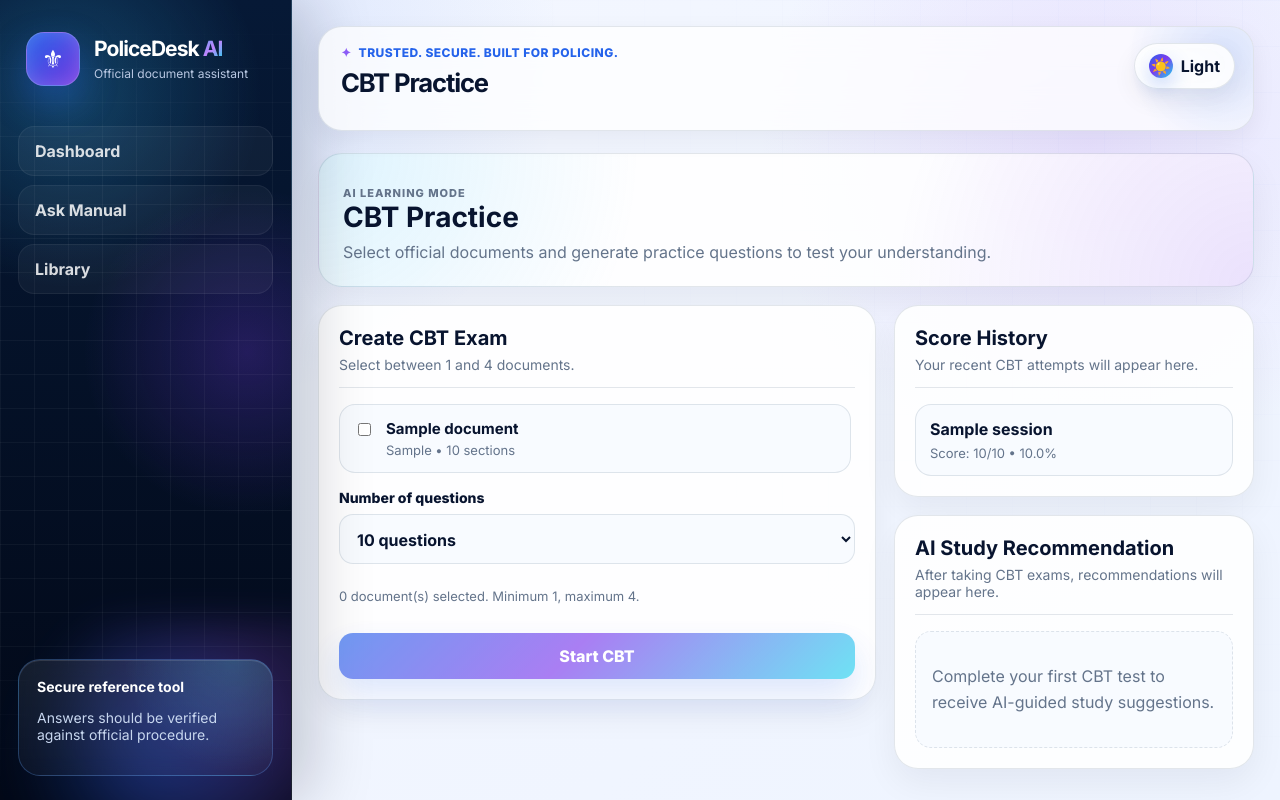
After one commit to JayR-Studio/PoliceDeskAI, a Flask app: page /cbt in a window 1280 px wide. The commit adds this page. Run offline with Flask 3, Linux system fonts and the light colour scheme; tables that the repository leaves empty hold one stand-in row (values such as "Sample post").

Commit message:
Add CBT landing page and session foundation

```diff
--- a/app.py
+++ b/app.py
@@ -16,7 +16,7 @@ from services.chunker import split_text_into_chunks
 from flask import Flask, render_template, request, redirect, url_for, flash, jsonify, session
 from werkzeug.utils import secure_filename
 from config import Config
-from models import db, Document, DocumentChunk, ChatSession, ChatMessage
+from models import db, Document, DocumentChunk, ChatSession, ChatMessage, CBTSession, CBTQuestion
 from datetime import datetime, timedelta
 from sqlalchemy import text
 
@@ -989,9 +989,75 @@ def health_check():
     }, 200
 
 
-@app.route("/cbt")
+# --------------------------------------------------------------------------------------------------------------
+#                                    CBT FEATURE
+# ---------------------------------------------------------------------------------------------------------------
+
+
+@app.route("/cbt", methods=["GET", "POST"])
 def cbt():
-    return render_template("coming_soon.html", feature_name="CBT Practice")
+    documents = Document.query.order_by(Document.created_at.desc()).all()
+
+    recent_sessions = (
+        CBTSession.query
+        .filter(CBTSession.score.isnot(None))
+        .order_by(CBTSession.created_at.desc())
+        .limit(5)
+        .all()
+    )
+
+    if request.method == "POST":
+        selected_documents = request.form.getlist("document_ids")
+
+        if len(selected_documents) < 1:
+            flash("Please select at least one document.", "error")
+            return redirect(url_for("cbt"))
+
+        if len(selected_documents) > 4:
+            flash("You can select a maximum of 4 documents for one CBT exam.", "error")
+            return redirect(url_for("cbt"))
+
+        question_count = request.form.get("question_count", "10")
+
+        try:
+            question_count = int(question_count)
+        except ValueError:
+            question_count = 10
+
+        if question_count not in [10, 20, 30]:
+            question_count = 10
+
+        selected_titles = []
+
+        for document_id in selected_documents:
+            document = Document.query.get(int(document_id))
+
+            if document:
+                selected_titles.append(document.title)
+
+        session_title = " + ".join(selected_titles[:2])
+
+        if len(selected_titles) > 2:
+            session_title += f" + {len(selected_titles) - 2} more"
+
+        cbt_session = CBTSession(
+            title=session_title,
+            selected_document_ids=",".join(selected_documents),
+            total_questions=question_count,
+            status="created"
+        )
+
+        db.session.add(cbt_session)
+        db.session.commit()
+
+        flash("CBT session created. Question generation will be added next.", "success")
+        return redirect(url_for("cbt"))
+
+    return render_template(
+        "cbt.html",
+        documents=documents,
+        recent_sessions=recent_sessions
+    )
 
 
 @app.route("/summaries")
--- a/static/css/style.css
+++ b/static/css/style.css
@@ -2500,3 +2500,215 @@ html[data-theme="light"] .source-text-box {
     padding-top: 16px;
     border-top: 1px solid var(--border);
 }
+
+/* ================================
+   CBT Practice
+   ================================ */
+
+.cbt-shell {
+    display: grid;
+    gap: 18px;
+}
+
+.cbt-hero {
+    background:
+        radial-gradient(circle at top left, rgba(56, 189, 248, 0.16), transparent 34%),
+        radial-gradient(circle at bottom right, rgba(124, 58, 237, 0.14), transparent 38%),
+        var(--card);
+    border: 1px solid var(--border);
+    border-radius: 24px;
+    padding: 24px;
+    box-shadow: var(--shadow-soft, 0 14px 35px rgba(15, 23, 42, 0.06));
+}
+
+.cbt-hero h3 {
+    margin: 0;
+    color: var(--text);
+    font-size: 28px;
+}
+
+.cbt-hero p {
+    margin: 8px 0 0;
+    color: var(--muted);
+}
+
+.cbt-layout {
+    display: grid;
+    grid-template-columns: minmax(0, 1fr) 360px;
+    gap: 18px;
+    align-items: start;
+}
+
+.cbt-card {
+    background: var(--card);
+    border: 1px solid var(--border);
+    border-radius: 24px;
+    padding: 20px;
+    box-shadow: var(--shadow-soft, 0 14px 35px rgba(15, 23, 42, 0.06));
+}
+
+.cbt-card-header {
+    border-bottom: 1px solid var(--border);
+    padding-bottom: 14px;
+    margin-bottom: 16px;
+}
+
+.cbt-card-header h4 {
+    margin: 0;
+    color: var(--text);
+    font-size: 20px;
+}
+
+.cbt-card-header p {
+    margin: 6px 0 0;
+    color: var(--muted);
+    font-size: 14px;
+}
+
+.cbt-form {
+    display: grid;
+    gap: 16px;
+}
+
+.cbt-document-list {
+    display: grid;
+    gap: 10px;
+    max-height: 520px;
+    overflow-y: auto;
+    padding-right: 4px;
+}
+
+.cbt-document-option {
+    display: flex;
+    gap: 12px;
+    align-items: flex-start;
+    background: var(--card-soft, #f8fafc);
+    border: 1px solid var(--border);
+    border-radius: 16px;
+    padding: 14px;
+    cursor: pointer;
+    transition: border-color 0.15s ease, transform 0.15s ease, background 0.15s ease;
+}
+
+.cbt-document-option:hover {
+    transform: translateY(-1px);
+    border-color: rgba(56, 189, 248, 0.45);
+    background: rgba(56, 189, 248, 0.07);
+}
+
+.cbt-document-option input {
+    margin-top: 4px;
+    accent-color: #2563eb;
+}
+
+.cbt-document-option span {
+    display: grid;
+    gap: 4px;
+}
+
+.cbt-document-option strong {
+    color: var(--text);
+    font-size: 15px;
+}
+
+.cbt-document-option small {
+    color: var(--muted);
+    font-size: 13px;
+}
+
+.cbt-settings {
+    display: grid;
+    gap: 8px;
+}
+
+.cbt-settings label {
+    color: var(--text);
+    font-weight: 800;
+    font-size: 14px;
+}
+
+.cbt-settings select {
+    width: 100%;
+    border: 1px solid var(--border);
+    background: var(--card-soft, #f8fafc);
+    color: var(--text);
+    border-radius: 14px;
+    padding: 13px;
+    font-weight: 700;
+}
+
+.error-text {
+    color: var(--error) !important;
+    font-weight: 800;
+}
+
+.cbt-side-panel {
+    display: grid;
+    gap: 18px;
+    position: sticky;
+    top: 18px;
+}
+
+.score-history-list {
+    display: grid;
+    gap: 10px;
+}
+
+.score-history-item {
+    background: var(--card-soft, #f8fafc);
+    border: 1px solid var(--border);
+    border-radius: 16px;
+    padding: 14px;
+}
+
+.score-history-item strong {
+    color: var(--text);
+}
+
+.score-history-item p {
+    margin: 6px 0 0;
+    color: var(--muted);
+    font-size: 13px;
+}
+
+.empty-mini-state,
+.ai-recommendation-box {
+    background: var(--card-soft, #f8fafc);
+    border: 1px dashed var(--border);
+    border-radius: 16px;
+    padding: 16px;
+    color: var(--muted);
+    line-height: 1.6;
+}
+
+@media (max-width: 950px) {
+    .cbt-layout {
+        grid-template-columns: 1fr;
+    }
+
+    .cbt-side-panel {
+        position: relative;
+        top: 0;
+    }
+
+    .cbt-document-list {
+        max-height: none;
+    }
+}
+
+@media (max-width: 600px) {
+    .cbt-hero,
+    .cbt-card {
+        padding: 16px;
+        border-radius: 18px;
+    }
+
+    .cbt-hero h3 {
+        font-size: 22px;
+    }
+
+    .cbt-document-option {
+        padding: 12px;
+        border-radius: 14px;
+    }
+}
--- /dev/null
+++ b/templates/cbt.html
@@ -0,0 +1,139 @@
+{% extends "base.html" %}
+
+{% block page_title %}CBT Practice{% endblock %}
+
+{% block content %}
+<section class="cbt-shell">
+    <div class="cbt-hero">
+        <div>
+            <p class="reader-eyebrow">AI Learning Mode</p>
+            <h3>CBT Practice</h3>
+            <p>
+                Select official documents and generate practice questions to test your understanding.
+            </p>
+        </div>
+    </div>
+
+    <div class="cbt-layout">
+        <section class="cbt-card">
+            <div class="cbt-card-header">
+                <h4>Create CBT Exam</h4>
+                <p>Select between 1 and 4 documents.</p>
+            </div>
+
+            <form method="POST" class="cbt-form" id="cbtForm">
+                <div class="cbt-document-list">
+                    {% if documents %}
+                        {% for document in documents %}
+                            <label class="cbt-document-option">
+                                <input
+                                    type="checkbox"
+                                    name="document_ids"
+                                    value="{{ document.id }}"
+                                    class="cbt-document-checkbox"
+                                >
+
+                                <span>
+                                    <strong>{{ document.title }}</strong>
+                                    <small>
+                                        {{ document.category or "Uncategorized" }}
+                                        • {{ document.total_chunks }} sections
+                                    </small>
+                                </span>
+                            </label>
+                        {% endfor %}
+                    {% else %}
+                        <p class="empty-documents-text">
+                            No documents available yet.
+                        </p>
+                    {% endif %}
+                </div>
+
+                <div class="cbt-settings">
+                    <label for="question_count">Number of questions</label>
+                    <select name="question_count" id="question_count">
+                        <option value="10">10 questions</option>
+                        <option value="20">20 questions</option>
+                        <option value="30">30 questions</option>
+                    </select>
+                </div>
+
+                <p class="upload-limit-note" id="selectedCountText">
+                    Select at least 1 document. Maximum 4.
+                </p>
+
+                <button type="submit" class="primary-btn" id="startCbtBtn">
+                    Start CBT
+                </button>
+            </form>
+        </section>
+
+        <aside class="cbt-side-panel">
+            <section class="cbt-card">
+                <div class="cbt-card-header">
+                    <h4>Score History</h4>
+                    <p>Your recent CBT attempts will appear here.</p>
+                </div>
+
+                {% if recent_sessions %}
+                    <div class="score-history-list">
+                        {% for session in recent_sessions %}
+                            <div class="score-history-item">
+                                <strong>{{ session.title or "CBT Session" }}</strong>
+                                <p>
+                                    Score: {{ session.score }}/{{ session.total_questions }}
+                                    • {{ "%.1f"|format(session.percentage or 0) }}%
+                                </p>
+                            </div>
+                        {% endfor %}
+                    </div>
+                {% else %}
+                    <div class="empty-mini-state">
+                        <p>No CBT attempts yet.</p>
+                    </div>
+                {% endif %}
+            </section>
+
+            <section class="cbt-card">
+                <div class="cbt-card-header">
+                    <h4>AI Study Recommendation</h4>
+                    <p>After taking CBT exams, recommendations will appear here.</p>
+                </div>
+
+                <div class="ai-recommendation-box">
+                    <p>
+                        Complete your first CBT test to receive AI-guided study suggestions.
+                    </p>
+                </div>
+            </section>
+        </aside>
+    </div>
+</section>
+
+<script>
+    const checkboxes = document.querySelectorAll(".cbt-document-checkbox");
+    const selectedCountText = document.getElementById("selectedCountText");
+    const startCbtBtn = document.getElementById("startCbtBtn");
+
+    function updateSelectionState() {
+        const selected = Array.from(checkboxes).filter((checkbox) => checkbox.checked);
+
+        selectedCountText.textContent = `${selected.length} document(s) selected. Minimum 1, maximum 4.`;
+
+        if (selected.length > 4) {
+            selectedCountText.textContent = "You can only select a maximum of 4 documents.";
+            selectedCountText.classList.add("error-text");
+            startCbtBtn.disabled = true;
+        } else {
+            selectedCountText.classList.remove("error-text");
+            startCbtBtn.disabled = selected.length < 1;
+        }
+    }
+
+    checkboxes.forEach((checkbox) => {
+        checkbox.addEventListener("change", updateSelectionState);
+    });
+
+    updateSelectionState();
+</script>
+{% endblock %}
--- a/templates/index.html
+++ b/templates/index.html
@@ -20,11 +20,10 @@
             <p>Read, view, and download official police documents.</p>
         </a>
 
-        <a href="#" class="quick-card dashboard-feature-card coming-soon-card">
+        <a href="{{ url_for('cbt') }}" class="quick-card dashboard-feature-card coming-soon-card">
             <div class="icon">📝</div>
             <h4>CBT</h4>
-            <p>Practice with AI-generated quiz questions from official documents.</p>
-            <span>Coming soon</span>
+            <p>Practice with AI-generated questions from official documents.</p>
         </a>
 
         <a href="#" class="quick-card dashboard-feature-card coming-soon-card">
```
Also changed, not shown: models.py (+50 -0 lines).
